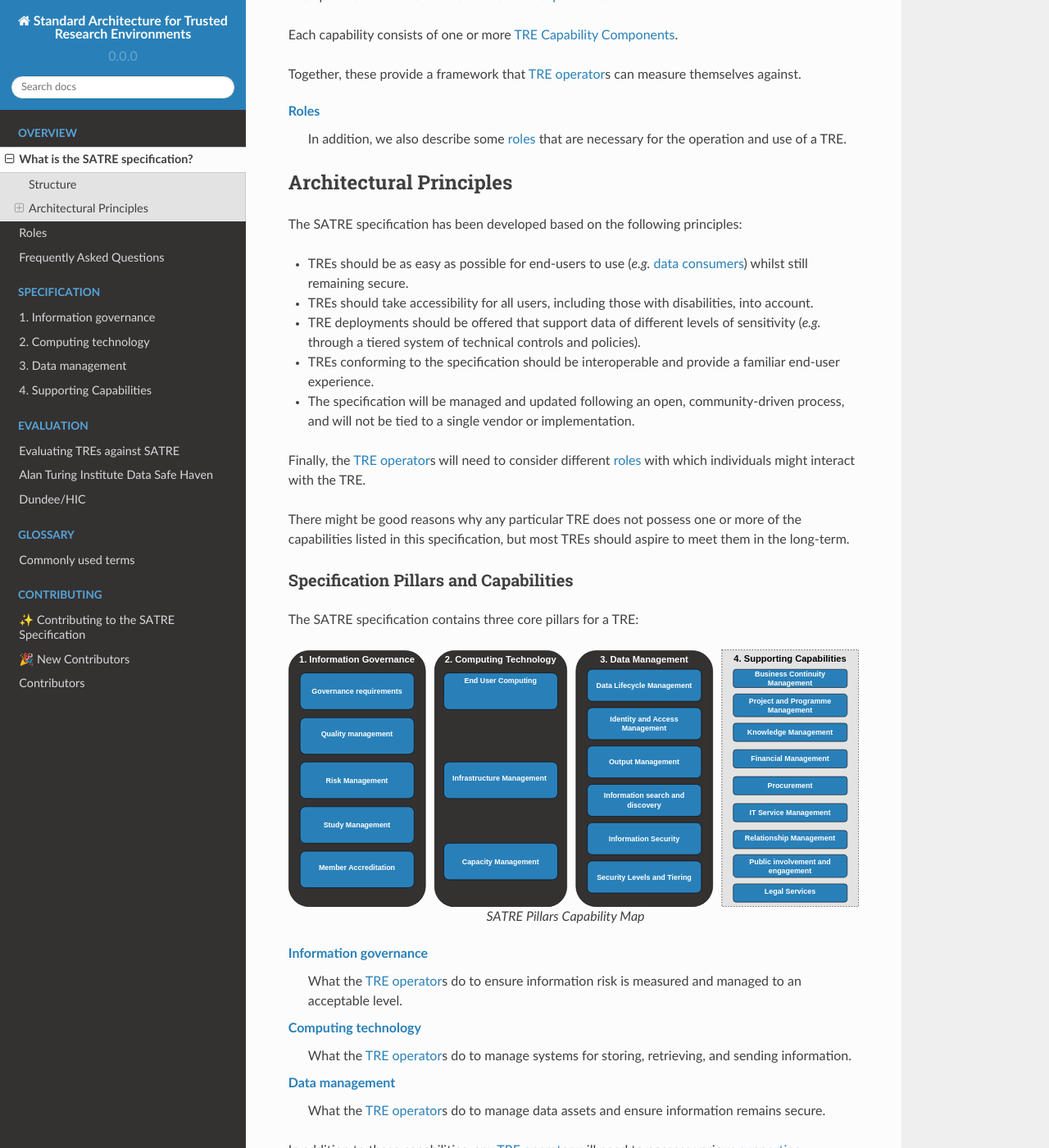
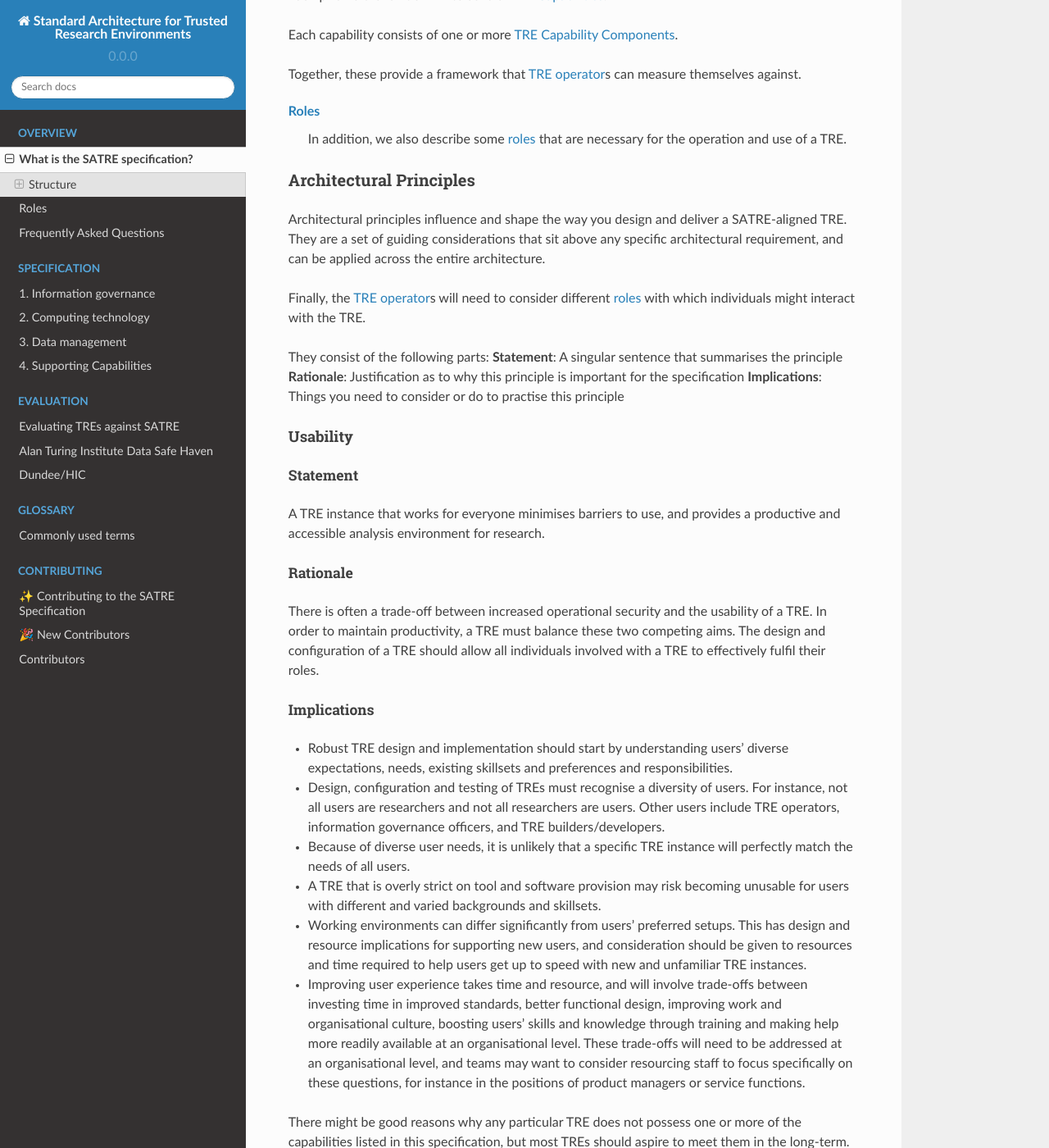
Before and after one commit to sa-tre/satre-specification, a Sphinx documentation site: the page built from docs/source/specification.md, in a window 1280 px wide and 1400 px high, scrolled down 1719 px. Shown: the whole window at 82% size. Built offline with Sphinx 7.4.7 and the Read the Docs theme 2.0.0, drawn with Linux system fonts in a browser that asks for light colours.

Commit message:
Usability principle

```diff
--- a/docs/source/specification.md
+++ b/docs/source/specification.md
@@ -63,17 +63,36 @@ Together, these provide a framework that {ref}`TRE operator <infrastructure_role
 
 (satre_principles)=
 
-## Architectural Principles
+### Architectural Principles
 
-The SATRE specification has been developed based on the following principles:
-
-- TREs should be as easy as possible for end-users to use (_e.g._ {ref}`data consumers <project_roles>`) whilst still remaining secure.
-- TREs should take accessibility for all users, including those with disabilities, into account.
-- TRE deployments should be offered that support data of different levels of sensitivity (_e.g._ through a tiered system of technical controls and policies).
-- TREs conforming to the specification should be interoperable and provide a familiar end-user experience.
-- The specification will be managed and updated following an open, community-driven process, and will not be tied to a single vendor or implementation.
+Architectural principles influence and shape the way you design and deliver a SATRE-aligned TRE.
+They are a set of guiding considerations that sit above any specific architectural requirement, and can be applied across the entire architecture.
 
 Finally, the {ref}`TRE operator <infrastructure_roles>`s will need to consider different {ref}`roles <satre_roles>` with which individuals might interact with the TRE.
+
+They consist of the following parts:
+**Statement**: A singular sentence that summarises the principle
+**Rationale**: Justification as to why this principle is important for the specification
+**Implications**: Things you need to consider or do to practise this principle
+
+#### Usability
+##### Statement
+A TRE instance that works for everyone minimises barriers to use, and provides a productive and accessible analysis environment for research.
+
+##### Rationale
+There is often a trade-off between increased operational security and the usability of a TRE.
+In order to maintain productivity, a TRE must balance these two competing aims.
+The design and configuration of a TRE should allow all individuals involved with a TRE to effectively fulfil their roles.
+
+##### Implications
+- Robust TRE design and implementation should start by understanding users’ diverse expectations, needs, existing skillsets and preferences and responsibilities.
+- Design, configuration and testing of TREs must recognise a diversity of users. For instance, not all users are researchers and not all researchers are users. Other users include TRE operators, information governance officers, and TRE builders/developers.
+- Because of diverse user needs, it is unlikely that a specific TRE instance will perfectly match the needs of all users.
+- A TRE that is overly strict on tool and software provision may risk becoming unusable for users with different and varied backgrounds and skillsets.
+- Working environments can differ significantly from users’ preferred setups. This has design and resource implications for supporting new users, and consideration should be given to resources and time required to help users get up to speed with new and unfamiliar TRE instances.
+- Improving user experience takes time and resource, and will involve trade-offs between investing time in improved standards, better functional design, improving work and organisational culture, boosting users' skills and knowledge through training and making help more readily available at an organisational level. These trade-offs will need to be addressed at an organisational level, and teams may want to consider resourcing staff to focus specifically on these questions, for instance in the positions of product managers or service functions.
+
+
 
 There might be good reasons why any particular TRE does not possess one or more of the capabilities listed in this specification, but most TREs should aspire to meet them in the long-term.
 
```
